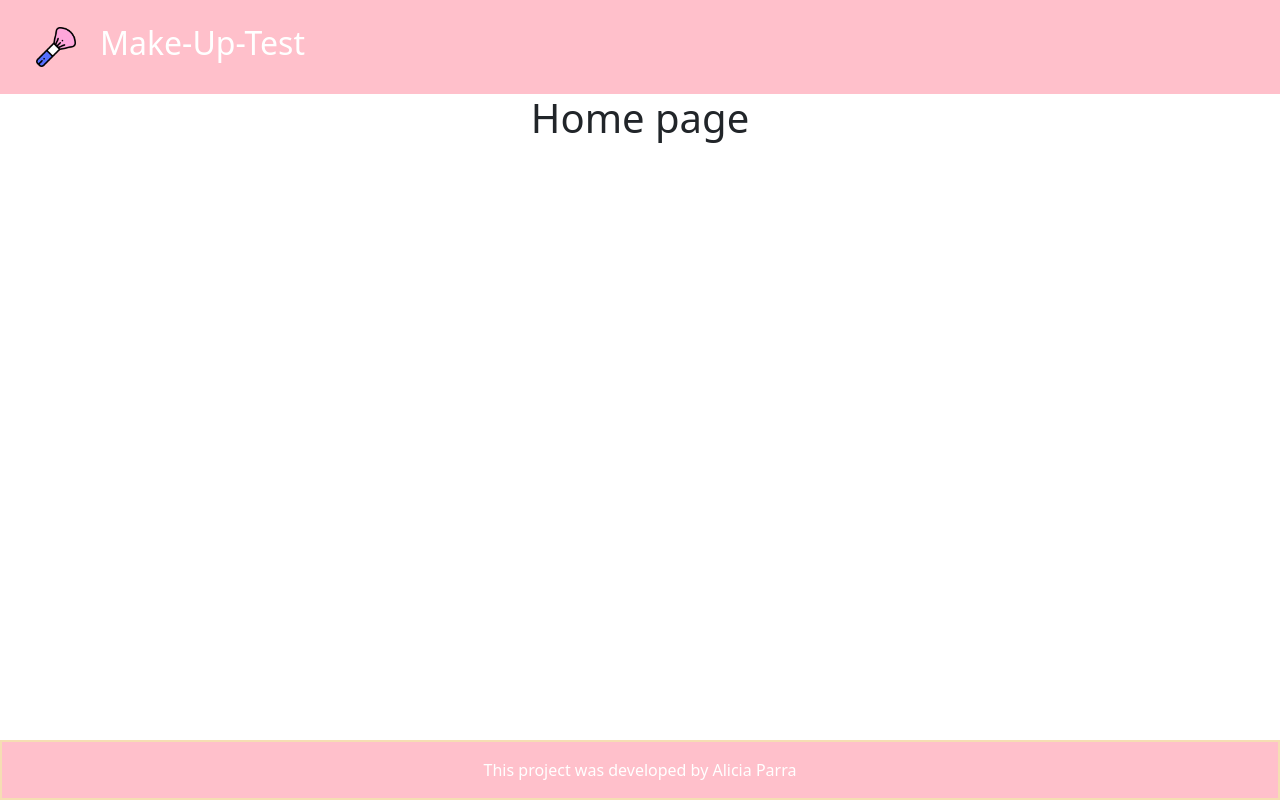
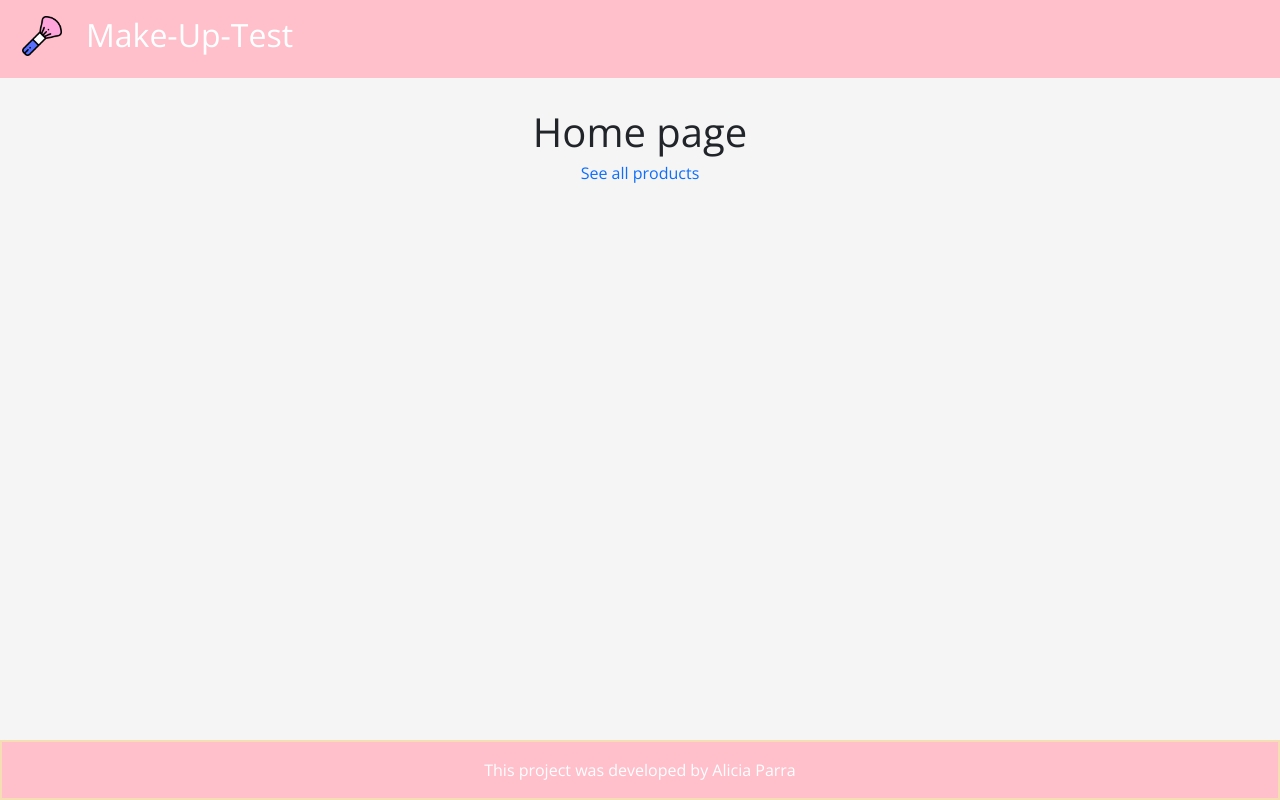
Before and after one commit to aliparra/make-up-code-test, a Next.js app: page / in a window 1280 px wide. Built offline with nearby package versions, Linux system fonts and the light colour scheme.

Commit message:
Add 404 route iwth redirection. Add layout component. Add some global styles

```diff
--- a/components/Footer.jsx
+++ b/components/Footer.jsx
@@ -2,9 +2,9 @@ import React from 'react';
 import styles from "../styles/Footer.module.css"
 const Footer = () => {
     return (
-        <div className={styles.Footer}>
+        <footer className={styles.Footer}>
             <h6 className="text-center ">This project was developed by Alicia Parra</h6>
-        </div>
+        </footer>
     );
 };
 
--- /dev/null
+++ b/components/Layout.jsx
@@ -0,0 +1,22 @@
+import Navbar from "./Navbar";
+import Footer from "./Footer";
+import Head from "next/head"
+
+//The app content is wrapped as children prop
+const Layout = ({children}) => {
+    return (
+        <div className='content'>
+            <Head>
+                <title>Makeup code test</title>
+                <meta name="viewport" content="width=device-width, initial-scale=1" />
+                <link rel="icon" href="../img/cepillo.png" />
+            </Head>
+            <Navbar/>
+            {children}
+            <Footer/>
+
+        </div>
+    );
+};
+
+export default Layout;
--- a/components/Navbar.jsx
+++ b/components/Navbar.jsx
@@ -1,14 +1,19 @@
 import styles from '../styles/Navbar.module.css'
+import Link from 'next/link'
+import Image from 'next/image'
 
 const Navbar = () => {
     return (
         <div className="Navbar">
             <nav className={`${styles.Navbar} navbar navbar-light py-3 `}>
-            <div className="container-fluid">
-            <a className="navbar-brand px-4 py-2 d-flex align-items-center" href="/">
-                <img src="../img/cepillo.png" alt=""  height="40" />
-                <h2 className={`mx-4 ${styles.light__theme}`}>Make-Up-Test</h2>
-            </a>
+            <div className="container-fluid d-flex align-items-left justify-content-start">
+            <Link className="navbar-brand px-4 py-2 " href="/">
+                <a><Image src="/img/cepillo.png" alt="makeup logo"  width={40} height={40} /></a>
+            </Link>
+            <Link className="navbar-brand px-4 py-2 " href="/">
+                <a className="link__override"><h2 className={`mx-4 ${styles.light__theme}`}>Make-Up-Test</h2></a>
+            </Link>
+
             </div>
             </nav>
         </div>
--- a/pages/_app.js
+++ b/pages/_app.js
@@ -1,21 +1,15 @@
-import Head from 'next/head'
+
 import "../styles/globals.css";
 import "bootstrap/dist/css/bootstrap.css";
-import Navbar from '../components/Navbar';
-import Footer from '../components/Footer';
+import Layout from '../components/Layout';
 
 
 function MyApp({ Component, pageProps }) {
   return (
     <>
-      <Head>
-        <title>Makeup code test</title>
-        <meta name="viewport" content="width=device-width, initial-scale=1" />
-        <link rel="icon" href="../img/cepillo.png" />
-      </Head>
-      <Navbar/>
-      <Component {...pageProps} />
-      <Footer/>
+      <Layout>
+        <Component {...pageProps} />
+      </Layout>
     </>
   );
 }
--- a/pages/index.js
+++ b/pages/index.js
@@ -1,11 +1,16 @@
 
 import Image from 'next/image'
 import styles from '../styles/Home.module.css'
+import Link from 'next/link'
+
 
 export default function Home() {
   return (
-    <div >
-    <h1 className="text-center">Home page</h1>
+    <div className='text-center' >
+    <h1 >Home page</h1>
+    <Link href="/products" >
+      <a className="link__override"><h6>See all products</h6></a>
+    </Link>
 
     </div>
   )
--- a/styles/Navbar.module.css
+++ b/styles/Navbar.module.css
@@ -1,6 +1,7 @@
 .Navbar{
     background-color: pink !important;
-
+    padding: 10px;
+    margin-bottom: 30px;
 }
 
 .light__theme{
--- a/styles/globals.css
+++ b/styles/globals.css
@@ -1,9 +1,11 @@
+@import url('https://fonts.googleapis.com/css2?family=Open+Sans:ital,wght@0,300;0,400;0,600;0,700;0,800;1,300;1,400;1,600;1,700;1,800&display=swap');
+
 html,
 body {
+  background-color: whitesmoke !important;
   padding: 0;
   margin: 0;
-  font-family: -apple-system, BlinkMacSystemFont, Segoe UI, Roboto, Oxygen,
-    Ubuntu, Cantarell, Fira Sans, Droid Sans, Helvetica Neue, sans-serif;
+  font-family: 'Open Sans', sans-serif !important;
 }
 
 a {
@@ -14,3 +16,13 @@ a {
 * {
   box-sizing: border-box;
 }
+
+.not__found{
+  text-align: center;
+  margin: 50px;
+  padding: 50px;
+}
+
+.link__override{
+  text-decoration: none !important;
+}
```
Also changed, not shown: pages/404.js (added, +27 -0 lines), pages/products/index.js (renamed from pages/products.js).
